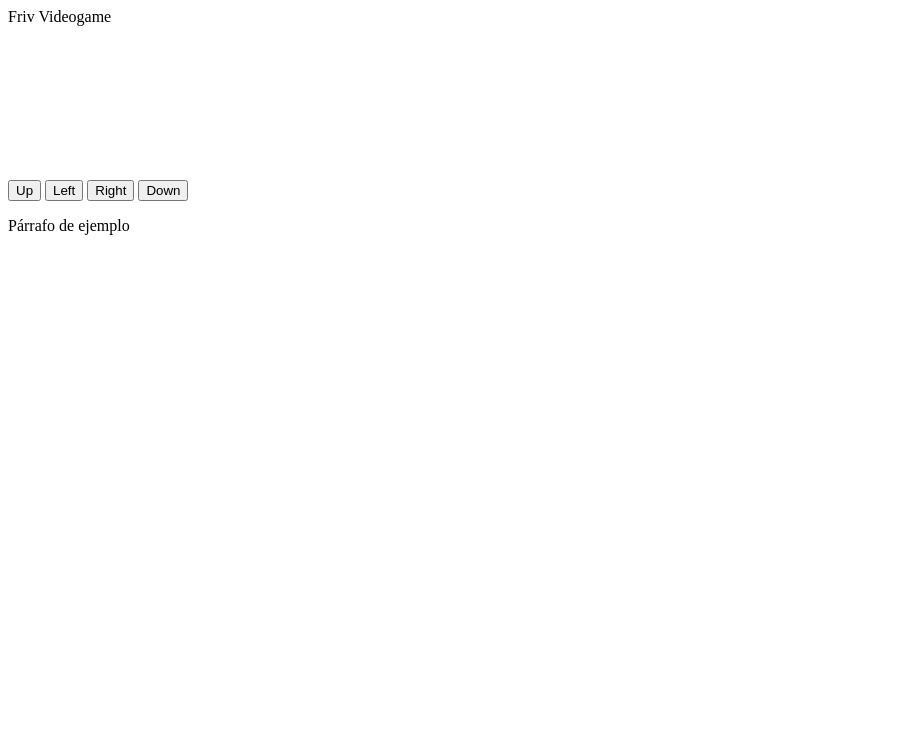
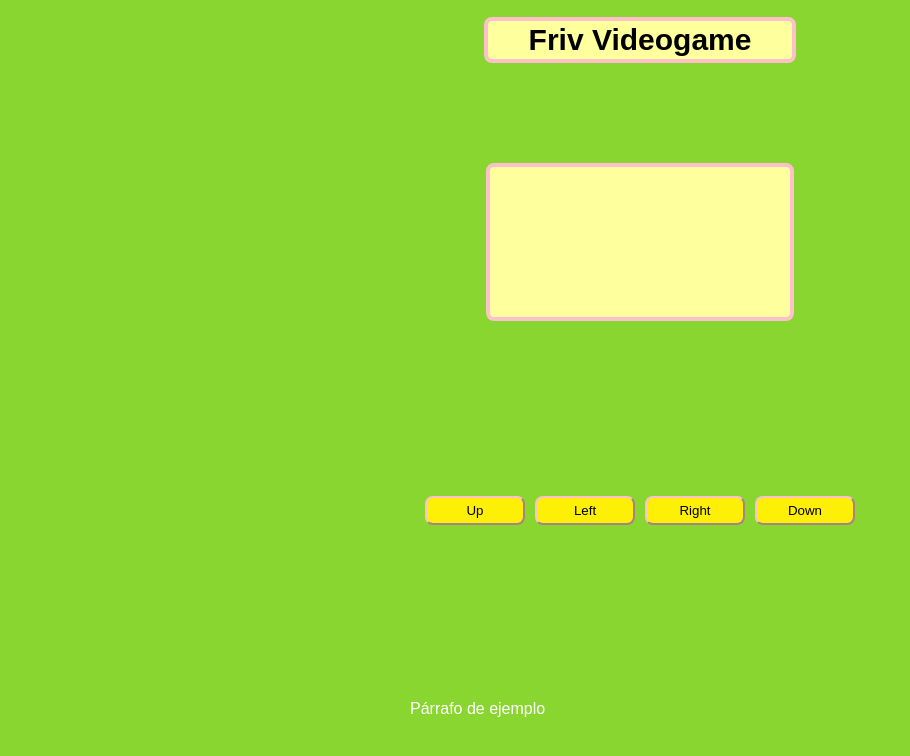
Before and after one commit to efra117/Friv-videogame, a plain HTML site: page index.html in a window 1280 px wide. Shown: the whole page, without its empty margins (0-910 px from the left). Drawn offline with Linux system fonts and the light colour scheme.

Commit message:
update file style.css to give style at the index.html and also add more classes in the file index.html

```diff
--- a/index.html
+++ b/index.html
@@ -8,9 +8,11 @@
 </head>
 <body>
 
-    <header>Friv Videogame</header>
+    <header>
+        <p class="title">Friv Videogame</p>
+    </header>
     <main>
-        <section>
+        <section class="game-container">
             <canvas id="game"></canvas>
             <div class="buttons">
                 <button id="up">Up</button>
--- a/styles.css
+++ b/styles.css
@@ -0,0 +1,90 @@
+body{
+    background-color: #89d631;
+    color: white;
+    font-family: Arial, Helvetica, sans-serif;
+    margin: 0;
+    padding: 0;
+}
+
+header {
+    display: flex;
+    align-items: center;
+    justify-content: center;
+    font-size: 30px;
+    font-weight: bold;
+    height: 10vh;
+    width: 100vw;
+}
+
+header p {
+    border: 4px solid pink;
+    border-radius: 8px;
+    background-color: #feff9d;
+    padding: 2px;
+    color: black;
+    width: 300px;
+    text-align: center;
+}
+
+
+.game-container {
+    display: flex;
+    align-items: center;
+    justify-content: center;
+    flex-wrap: wrap;
+    height: 90vh;
+    width: 100vw;
+}
+
+canvas {
+    border: 4px solid pink;
+    border-radius: 8px;
+    background-color: #feff9d;
+}
+
+.buttons {
+    display: flex;
+    justify-content: center;
+    flex-wrap: wrap;
+    margin: 10px auto;
+    width: 100%;
+}
+
+button {
+    background-color: #fdef05;
+    border-radius: 8px;
+    border-color: pink;
+    font-family: inherit;
+    margin:0;
+    padding: 5px 20px;
+    width: 100px;
+}
+
+button:not(:last-child) {
+    margin-right: 10px;
+}
+
+.messages {
+    display: flex;
+    flex-wrap: wrap;
+    margin: 0 auto;
+    width: 80%;
+    max-width: 460px;
+}
+
+main div p{
+    display: block;
+    margin: 0;
+    width: 100%;
+}
+
+@media (max-width: 440px) {
+    button {
+        margin-top: 25px;
+    }
+
+    #up, #down {
+        margin-left: 100%;
+        margin-right: 100%;
+    }
+}
```
